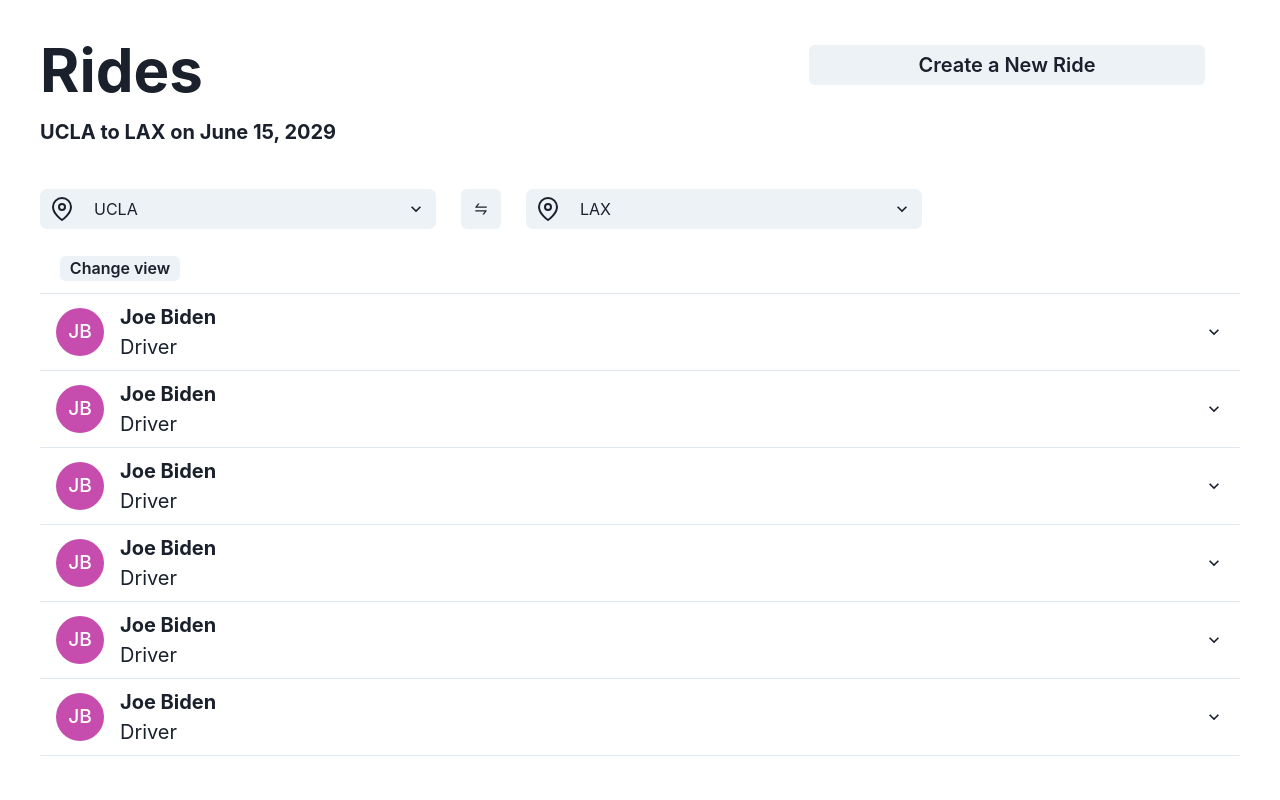
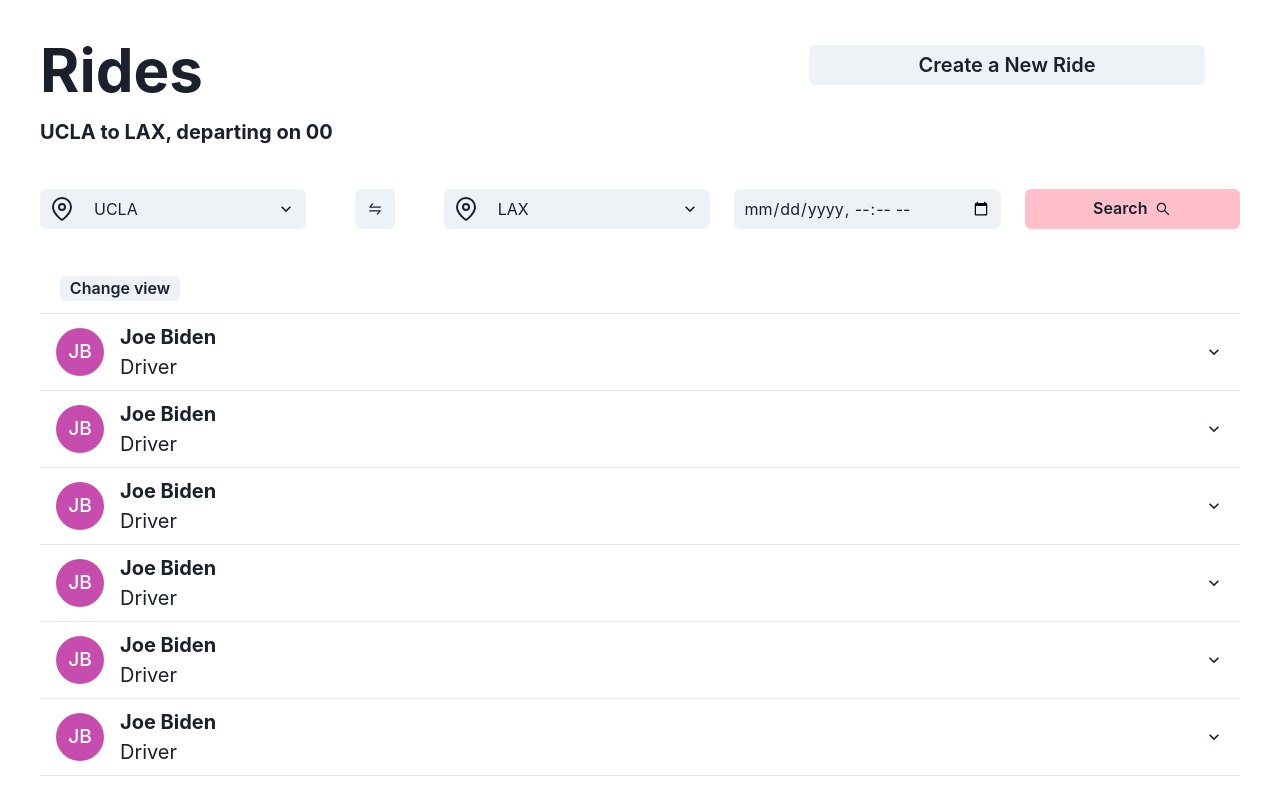
Before and after one commit to shzcuber/bruber, a React (Create React App) app in the folder frontend/: page /rides in a window 1280 px wide. Shown: the top 800 px of the page. Built offline with nearby package versions, Linux system fonts and the light colour scheme; a web font is replaced by a local one.

Commit message:
Add date and search button to input line

```diff
--- a/frontend/src/pages/Rides.js
+++ b/frontend/src/pages/Rides.js
@@ -11,10 +11,13 @@ import {
   CardBody,
   CardFooter,
   CardHeader,
+  Container,
   Flex,
   Heading,
+  HStack,
   Icon,
   IconButton,
+  Input,
   ListItem,
   Select,
   SimpleGrid,
@@ -26,7 +29,7 @@ import {
   VStack,
 } from "@chakra-ui/react";
 
-import { AiOutlineSwap } from "react-icons/ai";
+import { AiOutlineSwap, AiOutlineSearch } from "react-icons/ai";
 import { FiMapPin } from "react-icons/fi";
 import { Link } from "react-router-dom";
 
@@ -200,10 +203,10 @@ function JourneyInputter(props) {
     </option>
   ));
   return (
-    <Flex align="center">
+    <HStack align="center" spacing={6}>
       <Flex
         align="center"
-        width="33%"
+        width="25%"
         backgroundColor="gray.100"
         paddingLeft="10px"
         borderRadius="7px"
@@ -222,7 +225,7 @@ function JourneyInputter(props) {
         </Select>
       </Flex>
       <IconButton
-        icon={<Icon as={AiOutlineSwap} />}
+        icon={<AiOutlineSwap />}
         margin="25px"
         onClick={() => {
           props.journey.setDestination(props.journey.start);
@@ -231,7 +234,7 @@ function JourneyInputter(props) {
       />
       <Flex
         align="center"
-        width="33%"
+        width="25%"
         height="40px"
         backgroundColor="gray.100"
         paddingLeft="10px"
@@ -250,7 +253,30 @@ function JourneyInputter(props) {
           {optionList}
         </Select>
       </Flex>
-    </Flex>
+      <Flex
+        align="center"
+        width="25%"
+        height="40px"
+        backgroundColor="gray.100"
+        padding="10px"
+        borderRadius="7px"
+      >
+        <Input
+          type="datetime-local"
+          backgroundColor="gray.100"
+          variant="unstyled"
+          height="40px"
+          onChange={(event) => props.journey.setTime(event.currentTarget.value)}
+        />
+      </Flex>
+      <Button
+        width="20%"
+        backgroundColor="pink"
+        rightIcon={<AiOutlineSearch />}
+      >
+        Search
+      </Button>
+    </HStack>
   );
 }
 
@@ -268,12 +294,15 @@ function Rides() {
   const [destination, setDestination] = useControllableState({
     defaultValue: "LAX",
   });
+  const [time, setTime] = useControllableState({ defaultValue: "00" });
 
   const journey = {
     start: start,
     destination: destination,
+    time: time,
     setStart: setStart,
     setDestination: setDestination,
+    setTime: setTime,
   };
   return (
     <Box padding="40px">
@@ -292,10 +321,12 @@ function Rides() {
       </Flex>
       <Flex align="end">
         <Heading as="h2" size="md" margin="20px 0px">
-          {start + " to " + destination + " on June 15, 2029"}
+          {start + " to " + destination + ", departing on " + time}
         </Heading>
       </Flex>
-      <JourneyInputter locations={sampleLocations} journey={journey} />
+      <Box marginBottom="20px">
+        <JourneyInputter locations={sampleLocations} journey={journey} />
+      </Box>
       <RidesDisplay rides={rides} />
     </Box>
   );
```
